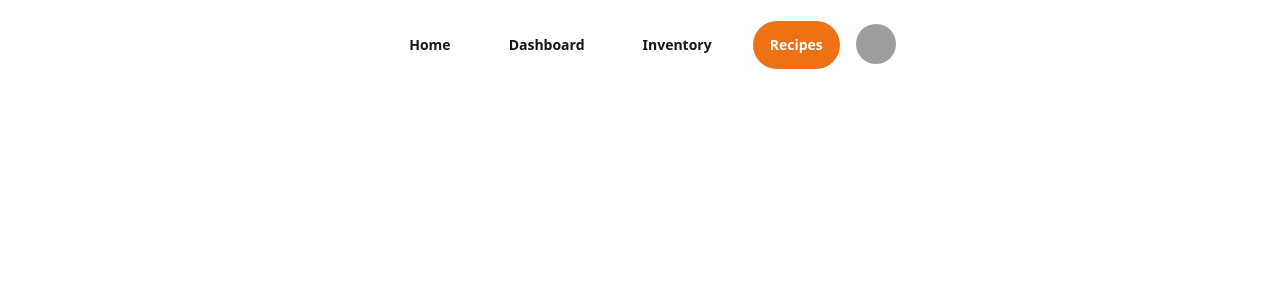
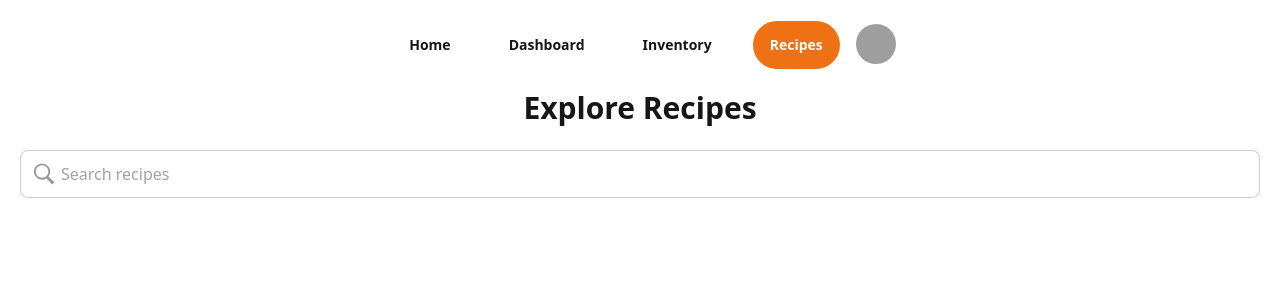
Before and after one commit to wave49192/MyFridge, a React (Vite) app: page /recipes in a window 1280 px wide. Shown: the top 300 px of the page. Built offline with nearby package versions, Linux system fonts and the light colour scheme; grey boxes are pictures that could not be loaded.

Commit message:
implement search recipe feature

```diff
--- a/src/pages/Recipes/RecipesPage.tsx
+++ b/src/pages/Recipes/RecipesPage.tsx
@@ -1,11 +1,73 @@
-import React from "react";
-import { Navbar } from "../../components";
+import React, { useState } from "react";
+import axios from "axios";
+import { Navbar, RecipeList } from "../../components";
+import placeholderImage from "../../assets/food-placeholder.png";
 
+interface Recipe {
+  recipe_id: string;
+  title: string;
+  image_url: string;
+  publisher: string;
+  source_url: string;
+  cooking_time: number;
+  ingredients: string[];
+  cuisine_type: string;
+}
 const RecipesPage: React.FC = () => {
+  const [searchQuery, setSearchQuery] = useState<string>("");
+  const [searchResults, setSearchResults] = useState<Recipe[]>([]);
+  const [isLoading, setIsLoading] = useState<boolean>(false);
+  const handleSearch = async () => {
+    try {
+      setIsLoading(true);
+      const response = await axios.get(
+        `http://127.0.0.1:8000/recipes/search/?name=${searchQuery}`
+      );
+      setSearchResults(response.data);
+      setIsLoading(false);
+    } catch (error) {
+      console.error("Error searching recipes:", error);
+    }
+  };
+
+  const handleKeyPress = (event: React.KeyboardEvent<HTMLInputElement>) => {
+    if (event.key === "Enter") {
+      handleSearch();
+    }
+  };
+
   return (
-    <div>
+    <>
       <Navbar isAtPage="Recipes" />
-    </div>
+      <div className="px-5">
+        <h1 className="text-center text-3xl font-bold mb-6">Explore Recipes</h1>
+        <div className="relative mb-5">
+          <input
+            type="text"
+            placeholder="Search recipes"
+            className="input input-bordered w-full pl-10"
+            value={searchQuery}
+            onChange={(e) => setSearchQuery(e.target.value)}
+            onKeyDown={handleKeyPress}
+          />
+          <svg
+            xmlns="http://www.w3.org/2000/svg"
+            viewBox="0 0 50 50"
+            className="absolute top-0 left-0 ml-3 mt-2 w-6 h-6 text-gray-500 mt-3 opacity-40"
+            onClick={handleSearch}
+          >
+            <path d="M21 3C11.6016 3 4 10.6016 4 20C4 29.3984 11.6016 37 21 37C24.3555 37 27.4609 36.0156 30.0938 34.3438L42.375 46.625L46.625 42.375L34.5 30.2812C36.6797 27.4219 38 23.8789 38 20C38 10.6016 30.3984 3 21 3ZM21 7C28.1992 7 34 12.8008 34 20C34 27.1992 28.1992 33 21 33C13.8008 33 8 27.1992 8 20C8 12.8008 13.8008 7 21 7Z" />
+          </svg>
+        </div>
+        <div className="grid grid-cols-1 gap-4">
+          <RecipeList
+            loading={isLoading}
+            recipes={searchResults}
+            placeholderImage={placeholderImage}
+          />
+        </div>
+      </div>
+    </>
   );
 };
 
```
